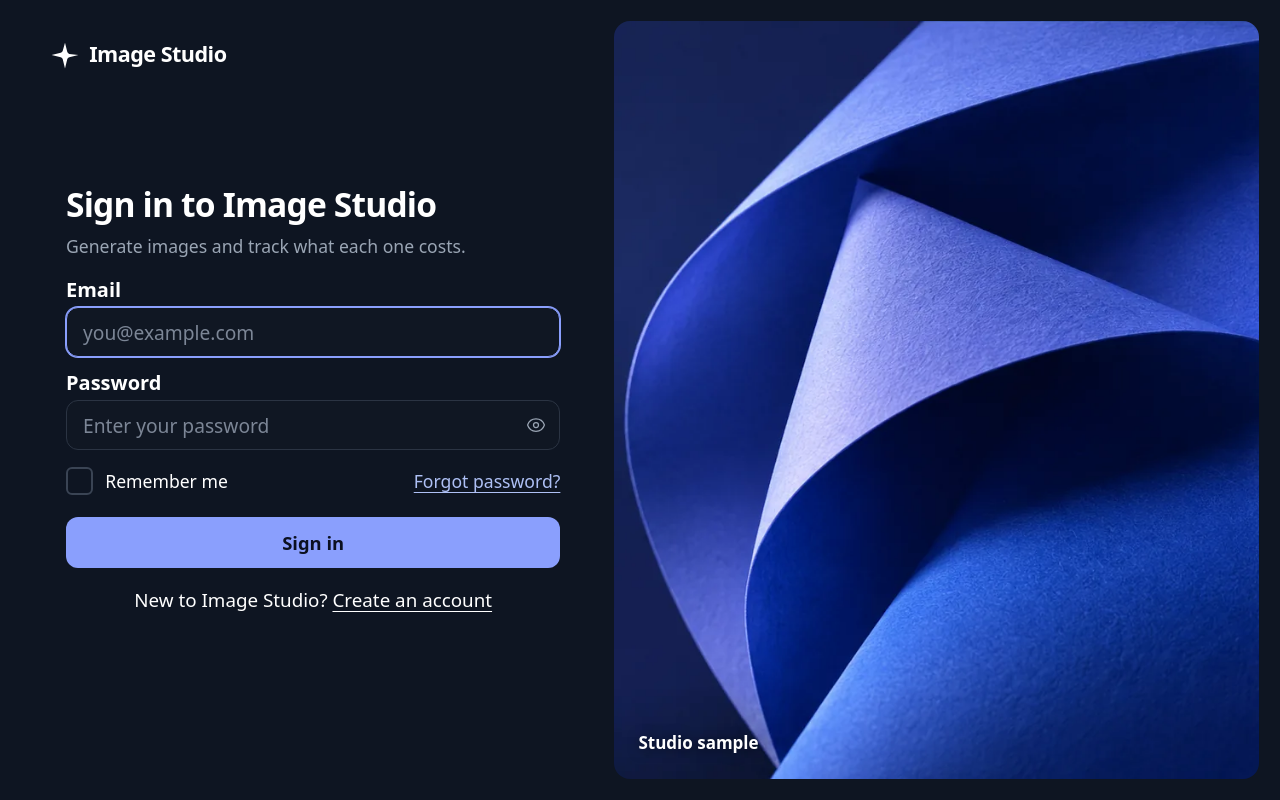
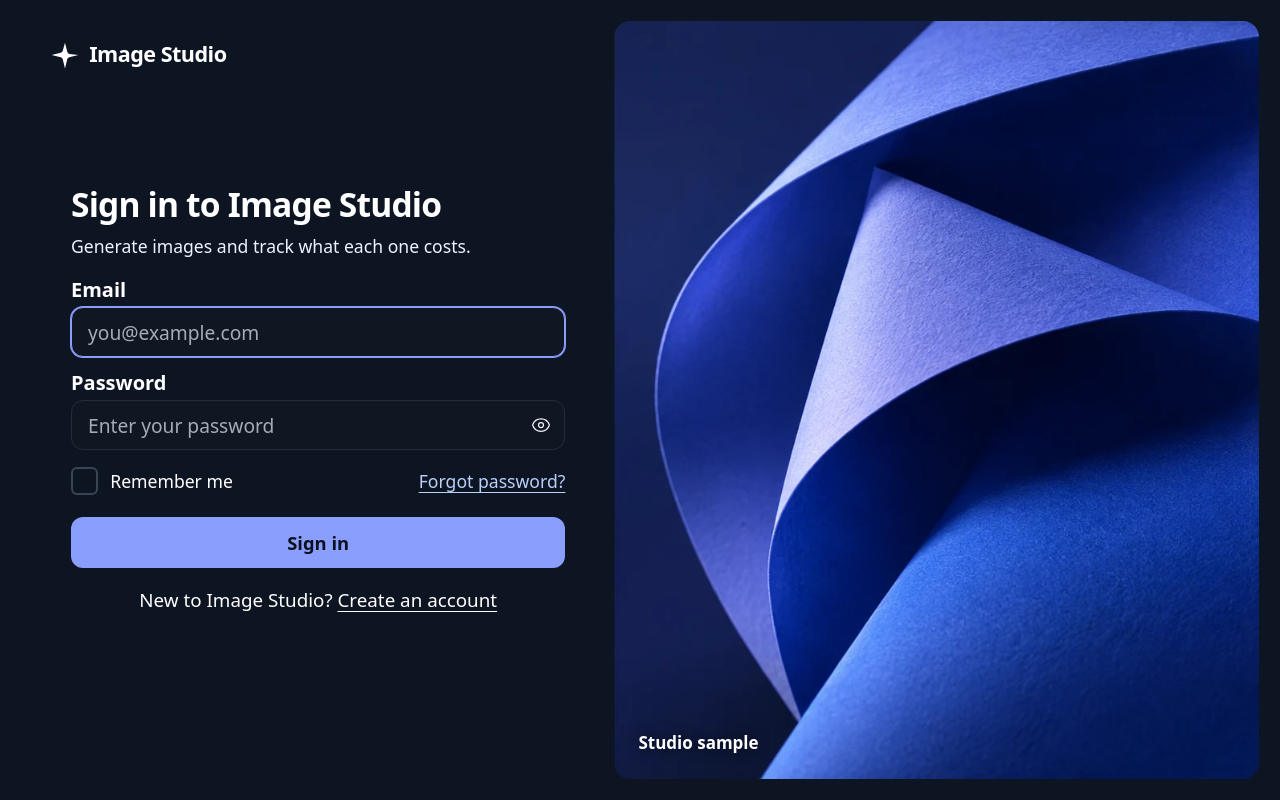
Before and after one commit to jenry23/pixelforge-image-studio, a Laravel app: page /login in a window 1280 px wide. Run offline with Laravel 12, Linux system fonts and the light colour scheme; style sheets or scripts are compiled from the project's sources; some libraries are stand-ins or nearby versions; some web fonts are replaced.

Commit message:
Match the sign-in hero framing and contrast to the mockup
The hero was cropped from x=793 when the design's panel actually starts at
x=762, and then object-fit:cover trimmed more off the sides. The framing
had drifted left: the bright fold sat too far in and the dark indigo
upper-left corner was mostly gone.

- Re-extracts the full panel (803x950) instead of a narrower slice, so the
  original framing is preserved. Its aspect ratio now matches the rendered
  panel's to within 0.0005, so cover crops essentially nothing.
- Removes the baked-in "Studio sample" caption by reconstructing that patch
  rather than cropping above it, which is what cost the bottom of the
  artwork before. The background there is a smooth vertical gradient, so it
  is interpolated between the rows above and below and the paper grain is
  carried over from an adjacent strip. No near-white residue remains, and
  the HTML <figcaption> is unchanged.
- Matches the measured contrast of the subtitle (was at 65% of the
  heading's brightness, the design has it at 96%), the placeholder, the
  input border and the password toggle icon.
- Nudges the form 5px right to sit where the design puts it.

Verified at 1586x992, 100% zoom, email unfocused: bright fold begins at
panel x=221 against the design's 222, top-left corner #172356 against
#172456, and 96.5% of pixels within tolerance. Remaining difference is
almost entirely typeface rendering, since this keeps the project's own
face rather than the design's.

Rechecked at 1440x620: still no scrolling, 16px corners, 21px margins, and
both the caption and the registration link above the fold.

```diff
--- a/resources/js/Pages/Auth/Login.vue
+++ b/resources/js/Pages/Auth/Login.vue
@@ -39,7 +39,7 @@ const submit = () => {
 
     <div class="min-h-screen bg-[#0e1522] lg:grid lg:h-screen lg:min-h-0 lg:grid-cols-[48fr_52fr] lg:overflow-hidden">
         <!-- Form side -->
-        <div class="relative flex min-h-screen justify-center px-6 py-16 sm:px-10 sm:py-20 [@media(max-height:800px)]:py-10 lg:h-screen lg:min-h-0 lg:overflow-y-auto lg:pl-[3.25rem]">
+        <div class="relative flex min-h-screen justify-center px-6 py-16 sm:px-10 sm:py-20 [@media(max-height:800px)]:py-10 lg:h-screen lg:min-h-0 lg:overflow-y-auto lg:pl-[3.875rem]">
             <Link
                 href="/"
                 class="absolute left-6 top-8 inline-flex items-center gap-2.5 rounded text-[1.35rem] font-semibold tracking-tight text-white sm:left-10 lg:left-[3.2rem] lg:top-[2.4rem]"
@@ -52,7 +52,7 @@ const submit = () => {
                     <h1 class="text-[2.1rem] font-bold leading-[1.12] tracking-tight text-white sm:text-[2.8rem] [@media(max-height:800px)]:sm:text-[2.1rem]">
                         Sign in to Image Studio
                     </h1>
-                    <p class="mt-[0.9rem] text-[1.1rem] leading-relaxed text-[#9aa5b4] sm:text-[1.28rem] [@media(max-height:800px)]:mt-[0.5rem] [@media(max-height:800px)]:sm:text-[1.1rem]">
+                    <p class="mt-[0.9rem] text-[1.1rem] leading-relaxed text-[#ecf3fd] sm:text-[1.28rem] [@media(max-height:800px)]:mt-[0.5rem] [@media(max-height:800px)]:sm:text-[1.1rem]">
                         Generate images and track what each one costs.
                     </p>
 
@@ -76,7 +76,7 @@ const submit = () => {
                                 autofocus
                                 autocomplete="username"
                                 placeholder="you@example.com"
-                                class="mt-[0.7rem] [@media(max-height:800px)]:mt-[0.45rem] block h-[3.4rem] w-full sm:h-[3.75rem] [@media(max-height:800px)]:sm:h-[3.1rem] rounded-xl border border-[#2b3443] bg-[#101723] px-4 text-[1.0625rem] text-white placeholder:text-[#7c8696] sm:text-[1.2rem] focus:border-[#8a9ffd] focus:outline-none focus:ring-1 focus:ring-[#8a9ffd]"
+                                class="mt-[0.7rem] [@media(max-height:800px)]:mt-[0.45rem] block h-[3.4rem] w-full sm:h-[3.75rem] [@media(max-height:800px)]:sm:h-[3.1rem] rounded-xl border border-[#262d39] bg-[#101723] px-4 text-[1.0625rem] text-white placeholder:text-[#a5acb7] sm:text-[1.2rem] focus:border-[#8a9ffd] focus:outline-none focus:ring-1 focus:ring-[#8a9ffd]"
                             />
                             <InputError class="mt-2" :message="form.errors.email" />
                         </div>
@@ -93,13 +93,13 @@ const submit = () => {
                                     required
                                     autocomplete="current-password"
                                     placeholder="Enter your password"
-                                    class="block h-[3.4rem] w-full rounded-xl border border-[#2b3443] bg-[#101723] pl-4 pr-14 sm:h-[3.75rem] [@media(max-height:800px)]:sm:h-[3.1rem] text-[1.0625rem] text-white placeholder:text-[#7c8696] sm:text-[1.2rem] focus:border-[#8a9ffd] focus:outline-none focus:ring-1 focus:ring-[#8a9ffd]"
+                                    class="block h-[3.4rem] w-full rounded-xl border border-[#262d39] bg-[#101723] pl-4 pr-14 sm:h-[3.75rem] [@media(max-height:800px)]:sm:h-[3.1rem] text-[1.0625rem] text-white placeholder:text-[#a5acb7] sm:text-[1.2rem] focus:border-[#8a9ffd] focus:outline-none focus:ring-1 focus:ring-[#8a9ffd]"
                                 />
                                 <button
                                     type="button"
                                     :aria-label="showPassword ? 'Hide password' : 'Show password'"
                                     :aria-pressed="showPassword"
-                                    class="absolute inset-y-0 right-0 flex w-12 items-center justify-center rounded-r-xl text-[#9aa5b4] transition-colors hover:text-white focus-visible:outline-none focus-visible:ring-2 focus-visible:ring-[#8a9ffd]"
+                                    class="absolute inset-y-0 right-0 flex w-12 items-center justify-center rounded-r-xl text-[#eef1f6] transition-colors hover:text-white focus-visible:outline-none focus-visible:ring-2 focus-visible:ring-[#8a9ffd]"
                                     @click="showPassword = !showPassword"
                                 >
                                     <component :is="showPassword ? EyeSlash : Eye" class="size-5" />
@@ -122,7 +122,7 @@ const submit = () => {
                             <Link
                                 v-if="canResetPassword"
                                 :href="route('password.request')"
-                                class="text-[1rem] text-[#aec0f5] underline underline-offset-4 hover:text-white sm:text-[1.1rem]"
+                                class="text-[1rem] text-[#bacffa] underline underline-offset-4 hover:text-white sm:text-[1.1rem]"
                             >
                                 Forgot password?
                             </Link>
@@ -155,8 +155,8 @@ const submit = () => {
                 <img
                     src="/images/login-hero.webp"
                     alt=""
-                    width="772"
-                    height="889"
+                    width="803"
+                    height="950"
                     class="size-full object-cover"
                 />
                 <!-- Caption lives in HTML, not baked into the asset, so it stays
```
Also changed, not shown: public/images/login-hero.webp, 3 other files.
